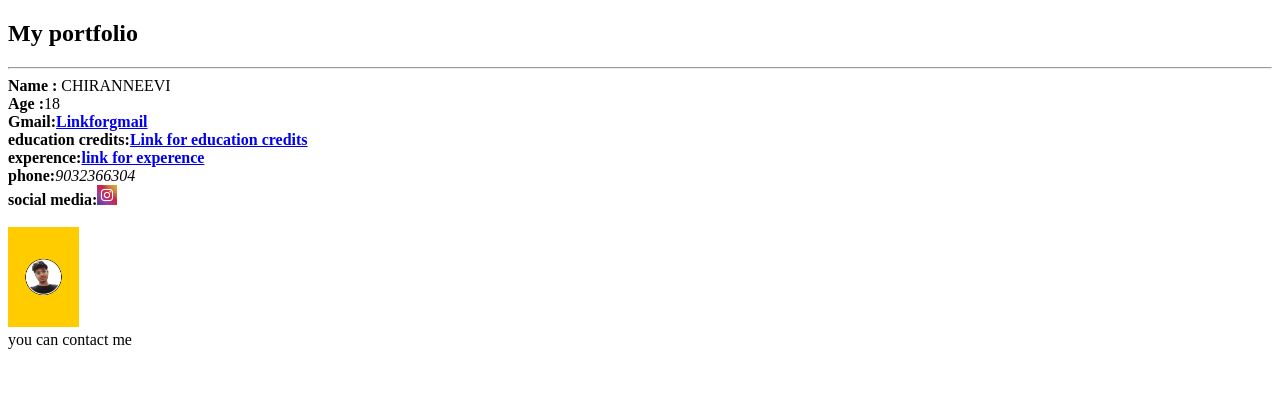
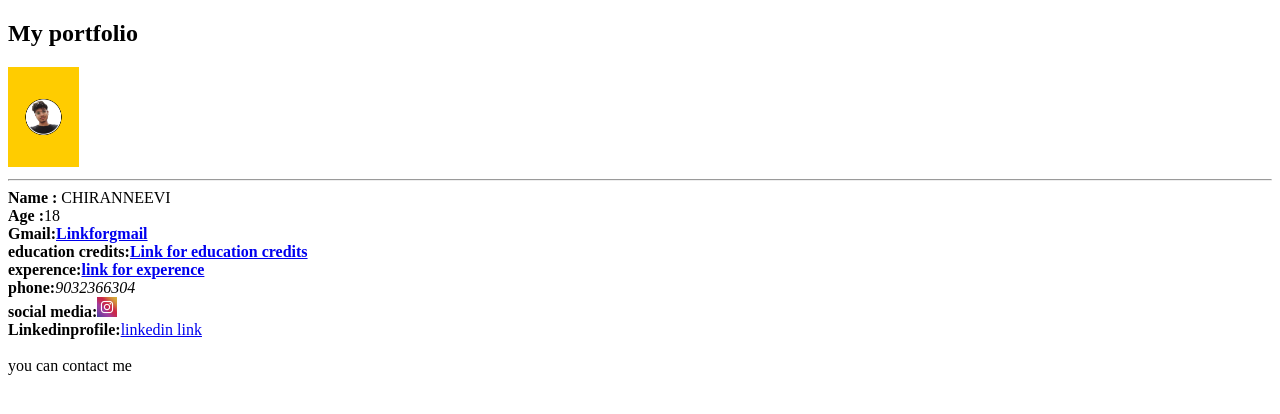
Before and after one commit to chiranjeevimiriyala66-stack/Portfolio1, a plain HTML site: page index.html in a window 1280 px wide. Drawn offline with Linux system fonts and the light colour scheme.

Commit message:
Update index.html

```diff
--- a/index.html
+++ b/index.html
@@ -6,6 +6,7 @@
 </head>
 <body>
   <header><h2>My portfolio</h2></header>
+  <img src="https://raw.githubusercontent.com/chiranjeevimiriyala66-stack/Portfolio1/main/Untitled%20design_20250823_211528_0000.png" alt="pic" height="100"/>
   <hr>
   <main>
     <section><b>Name :</b> CHIRANNEEVI</section>
@@ -19,8 +20,9 @@
   <section><b>experence:<a href="expe.html">link for experence</a></b></section>
   <section><b>phone:</b><i>9032366304</i></section>
   <section><b>social media:</b><a href="https://www.instagram.com/chiru_66_/"target="_blank"><img src="https://raw.githubusercontent.com/chiranjeevimiriyala66-stack/Portfolio1/main/instagram-6338393_1280.png" alt="click here" height="20 width="20""></a> </section>
+ <section><b>Linkedinprofile:</b><a href="https://www.linkedin.com/in/chiranjeevi-miriyala-73126230a" target="_blank">linkedin link</a></section>
     <br>
-    <img src="https://raw.githubusercontent.com/chiranjeevimiriyala66-stack/Portfolio1/main/Untitled%20design_20250823_211528_0000.png" alt="pic" height="100"/>
+
   </main>
   <footer>
     you can contact me
```
